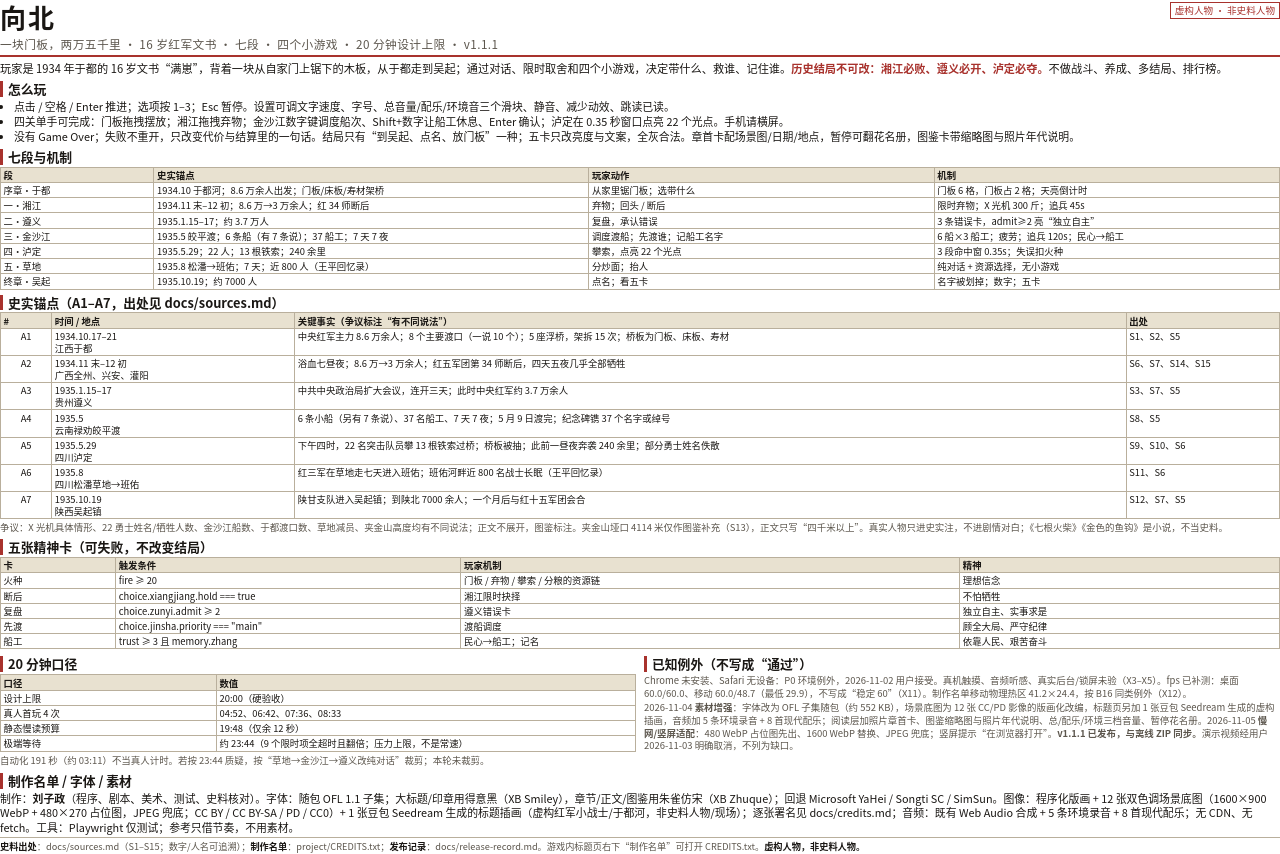
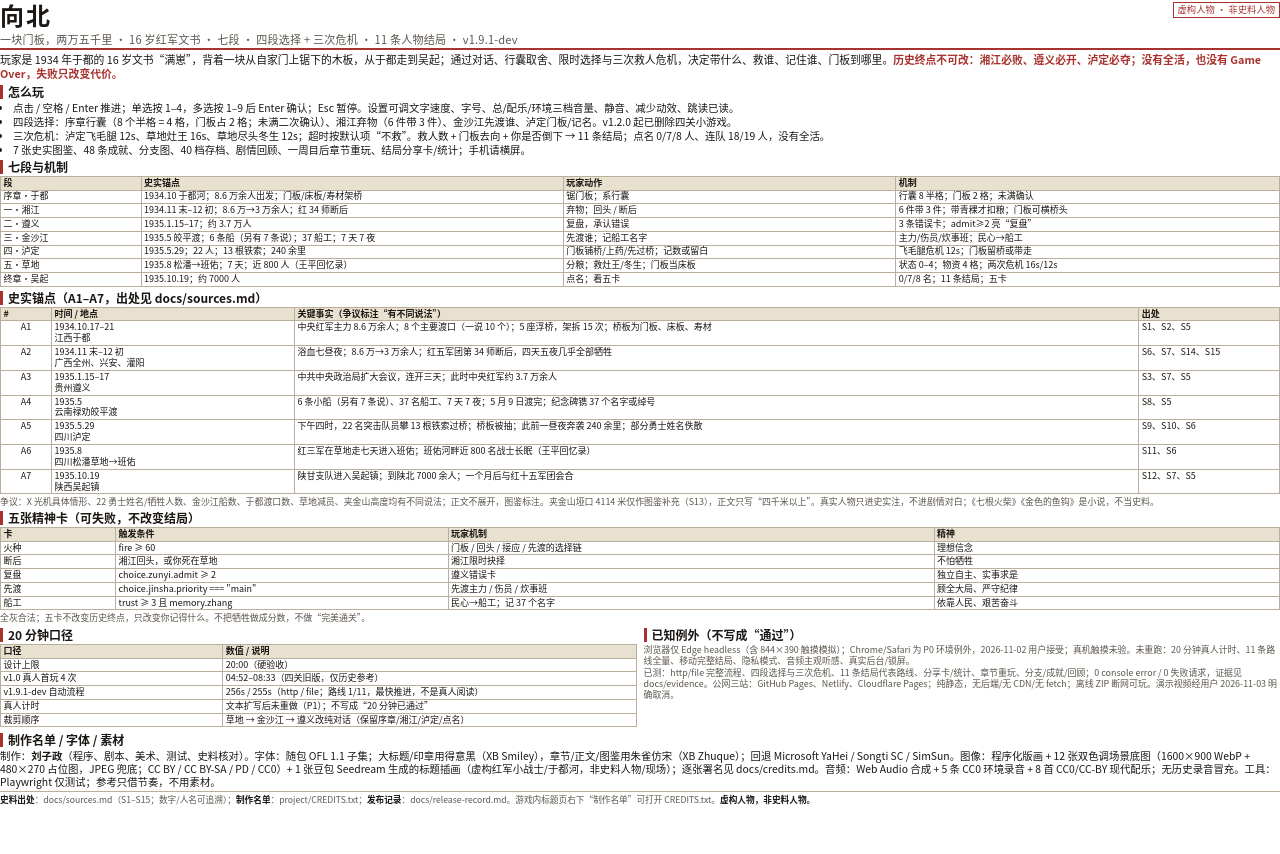
Before and after one commit to nanxiangzizui/xiangbei, a plain HTML site: page project/tools/design-note.html in a window 1280 px wide. After the commit the page ends 806 px from the top, so only its background shows below. Drawn offline with Linux system fonts and the light colour scheme.

Commit message:
fix: 同步制作名单版本并重写设计说明（v1.9.1-dev）

```diff
--- a/project/tools/design-note.html
+++ b/project/tools/design-note.html
@@ -2,34 +2,34 @@
 <html lang="zh-CN">
 <head>
 <meta charset="utf-8">
-<title>向北 · 一页设计说明</title>
+<title>向北 · 一页设计说明 v1.9.1-dev</title>
 <style>
-  @page { size: A4 portrait; margin: 9mm 10mm 8mm; }
+  @page { size: A4 portrait; margin: 8mm 9mm 7mm; }
   * { box-sizing: border-box; }
   html, body { margin: 0; padding: 0; }
   body {
     font-family: "Microsoft YaHei", "PingFang SC", "Noto Sans CJK SC", "SimSun", serif;
-    color: #1A1714; background: #fff; font-size: 8.15pt; line-height: 1.34;
+    color: #1A1714; background: #fff; font-size: 7.8pt; line-height: 1.28;
   }
-  .head { border-bottom: 2.2px solid #A8322D; padding-bottom: 3px; margin-bottom: 4px; }
-  h1 { margin: 0; font-size: 19.5pt; letter-spacing: 2px; font-weight: 700; }
-  .sub { margin: 1px 0 0; font-size: 8.8pt; color: #5C564D; letter-spacing: .4px; }
-  .tag { float: right; margin-top: 2px; border: 1px solid #A8322D; color: #A8322D; padding: 1px 4px; font-size: 7.2pt; }
-  .lede { margin: 3px 0 3px; font-size: 8.4pt; }
+  .head { border-bottom: 2.2px solid #A8322D; padding-bottom: 2.5px; margin-bottom: 3px; }
+  h1 { margin: 0; font-size: 18pt; letter-spacing: 2px; font-weight: 700; }
+  .sub { margin: 1px 0 0; font-size: 8.3pt; color: #5C564D; letter-spacing: .2px; }
+  .tag { float: right; margin-top: 2px; border: 1px solid #A8322D; color: #A8322D; padding: 1px 4px; font-size: 7pt; }
+  .lede { margin: 2.5px 0; font-size: 8.1pt; }
   .lede b { color: #A8322D; }
-  h2 { font-size: 9.6pt; margin: 5px 0 2px; padding-left: 5px; border-left: 3px solid #A8322D; line-height: 1.25; }
-  p { margin: 1.5px 0; }
-  ul { margin: 1px 0 1px 14px; padding: 0; }
-  li { margin: 0 0 .8px; }
-  table { width: 100%; border-collapse: collapse; margin: 1.5px 0 2px; font-size: 7.05pt; line-height: 1.28; }
-  th, td { border: .5px solid #B9AF9C; padding: 1.1px 2.6px; vertical-align: top; }
+  h2 { font-size: 9pt; margin: 4px 0 1.5px; padding-left: 5px; border-left: 3px solid #A8322D; line-height: 1.2; }
+  p { margin: 1px 0; }
+  ul { margin: 1px 0 1px 13px; padding: 0; }
+  li { margin: 0 0 .6px; }
+  table { width: 100%; border-collapse: collapse; margin: 1px 0 1.5px; font-size: 6.75pt; line-height: 1.22; }
+  th, td { border: .5px solid #B9AF9C; padding: .9px 2.4px; vertical-align: top; }
   th { background: #E8E1D0; font-weight: 700; text-align: left; }
   td.n { width: 4%; text-align: center; }
-  .two { display: flex; gap: 8px; }
+  .two { display: flex; gap: 7px; }
   .two > div { flex: 1; min-width: 0; }
-  .note { color: #5C564D; font-size: 7.1pt; }
+  .note { color: #5C564D; font-size: 6.7pt; line-height: 1.24; }
   .red { color: #A8322D; font-weight: 700; }
-  .foot { margin-top: 3px; padding-top: 2px; border-top: .6px solid #B9AF9C; font-size: 6.9pt; color: #5C564D; }
+  .foot { margin-top: 2.5px; padding-top: 2px; border-top: .6px solid #B9AF9C; font-size: 6.5pt; color: #5C564D; }
   .foot b { color: #1A1714; }
   .avoid { break-inside: avoid; page-break-inside: avoid; }
 </style>
@@ -38,33 +38,34 @@
   <div class="head">
     <span class="tag">虚构人物 · 非史料人物</span>
     <h1>向北</h1>
-    <p class="sub">一块门板，两万五千里 · 16 岁红军文书 · 七段 · 四个小游戏 · 20 分钟设计上限 · v1.1.1</p>
+    <p class="sub">一块门板，两万五千里 · 16 岁红军文书 · 七段 · 四段选择 + 三次危机 · 11 条人物结局 · v1.9.1-dev</p>
   </div>
 
-  <p class="lede">玩家是 1934 年于都的 16 岁文书“满崽”，背着一块从自家门上锯下的木板，从于都走到吴起；通过对话、限时取舍和四个小游戏，决定带什么、救谁、记住谁。<b>历史结局不可改：湘江必败、遵义必开、泸定必夺。</b>不做战斗、养成、多结局、排行榜。</p>
+  <p class="lede">玩家是 1934 年于都的 16 岁文书“满崽”，背着一块从自家门上锯下的木板，从于都走到吴起；通过对话、行囊取舍、限时选择与三次救人危机，决定带什么、救谁、记住谁、门板到哪里。<b>历史终点不可改：湘江必败、遵义必开、泸定必夺；没有全活，也没有 Game Over，失败只改变代价。</b></p>
 
   <h2>怎么玩</h2>
   <ul>
-    <li>点击 / 空格 / Enter 推进；选项按 1–3；Esc 暂停。设置可调文字速度、字号、总音量/配乐/环境音三个滑块、静音、减少动效、跳读已读。</li>
-    <li>四关单手可完成：门板拖拽摆放；湘江拖拽弃物；金沙江数字键调度船次、Shift+数字让船工休息、Enter 确认；泸定在 0.35 秒窗口点亮 22 个光点。手机请横屏。</li>
-    <li>没有 Game Over；失败不重开，只改变代价与结算里的一句话。结局只有“到吴起、点名、放门板”一种；五卡只改亮度与文案，全灰合法。章首卡配场景图/日期/地点，暂停可翻花名册，图鉴卡带缩略图与照片年代说明。</li>
+    <li>点击 / 空格 / Enter 推进；单选按 1–4，多选按 1–9 后 Enter 确认；Esc 暂停。设置可调文字速度、字号、总/配乐/环境三档音量、静音、减少动效、跳读已读。</li>
+    <li>四段选择：序章行囊（8 个半格 = 4 格，门板占 2 格；未满二次确认）、湘江弃物（6 件带 3 件）、金沙江先渡谁、泸定门板/记名。v1.2.0 起已删除四关小游戏。</li>
+    <li>三次危机：泸定飞毛腿 12s、草地灶王 16s、草地尽头冬生 12s；超时按默认项“不救”。救人数 + 门板去向 + 你是否倒下 → 11 条结局；点名 0/7/8 人、连队 18/19 人，没有全活。</li>
+    <li>7 张史实图鉴、48 条成就、分支图、40 档存档、剧情回顾、一周目后章节重玩、结局分享卡/统计；手机请横屏。</li>
   </ul>
 
   <h2>七段与机制</h2>
   <table>
-    <tr><th style="width:12%">段</th><th style="width:34%">史实锚点</th><th style="width:27%">玩家动作</th><th>机制</th></tr>
-    <tr><td>序章·于都</td><td>1934.10 于都河；8.6 万余人出发；门板/床板/寿材架桥</td><td>从家里锯门板；选带什么</td><td>门板 6 格，门板占 2 格；天亮倒计时</td></tr>
-    <tr><td>一·湘江</td><td>1934.11 末–12 初；8.6 万→3 万余人；红 34 师断后</td><td>弃物；回头 / 断后</td><td>限时弃物；X 光机 300 斤；追兵 45s</td></tr>
-    <tr><td>二·遵义</td><td>1935.1.15–17；约 3.7 万人</td><td>复盘，承认错误</td><td>3 条错误卡，admit≥2 亮“独立自主”</td></tr>
-    <tr><td>三·金沙江</td><td>1935.5 皎平渡；6 条船（有 7 条说）；37 船工；7 天 7 夜</td><td>调度渡船；先渡谁；记船工名字</td><td>6 船×3 船工；疲劳；追兵 120s；民心→船工</td></tr>
-    <tr><td>四·泸定</td><td>1935.5.29；22 人；13 根铁索；240 余里</td><td>攀索，点亮 22 个光点</td><td>3 段命中窗 0.35s；失误扣火种</td></tr>
-    <tr><td>五·草地</td><td>1935.8 松潘→班佑；7 天；近 800 人（王平回忆录）</td><td>分炒面；抬人</td><td>纯对话 + 资源选择，无小游戏</td></tr>
-    <tr><td>终章·吴起</td><td>1935.10.19；约 7000 人</td><td>点名；看五卡</td><td>名字被划掉；数字；五卡</td></tr>
+    <tr><th style="width:11%">段</th><th style="width:33%">史实锚点</th><th style="width:26%">玩家动作</th><th>机制</th></tr>
+    <tr><td>序章·于都</td><td>1934.10 于都河；8.6 万余人出发；门板/床板/寿材架桥</td><td>锯门板；系行囊</td><td>行囊 8 半格；门板 2 格；未满确认</td></tr>
+    <tr><td>一·湘江</td><td>1934.11 末–12 初；8.6 万→3 万余人；红 34 师断后</td><td>弃物；回头 / 断后</td><td>6 件带 3 件；带青稞才扣粮；门板可横桥头</td></tr>
+    <tr><td>二·遵义</td><td>1935.1.15–17；约 3.7 万人</td><td>复盘，承认错误</td><td>3 条错误卡；admit≥2 亮“复盘”</td></tr>
+    <tr><td>三·金沙江</td><td>1935.5 皎平渡；6 条船（另有 7 条说）；37 船工；7 天 7 夜</td><td>先渡谁；记船工名字</td><td>主力/伤员/炊事班；民心→船工</td></tr>
+    <tr><td>四·泸定</td><td>1935.5.29；22 人；13 根铁索；240 余里</td><td>门板铺桥/上药/先过桥；记数或留白</td><td>飞毛腿危机 12s；门板留桥或带走</td></tr>
+    <tr><td>五·草地</td><td>1935.8 松潘→班佑；7 天；近 800 人（王平回忆录）</td><td>分粮；救灶王/冬生；门板当床板</td><td>状态 0–4；物资 4 格；两次危机 16s/12s</td></tr>
+    <tr><td>终章·吴起</td><td>1935.10.19；约 7000 人</td><td>点名；看五卡</td><td>0/7/8 名；11 条结局；五卡</td></tr>
   </table>
 
   <h2>史实锚点（A1–A7，出处见 docs/sources.md）</h2>
   <table>
-    <tr><th style="width:4%">#</th><th style="width:19%">时间 / 地点</th><th>关键事实（争议标注“有不同说法”）</th><th style="width:12%">出处</th></tr>
+    <tr><th style="width:4%">#</th><th style="width:19%">时间 / 地点</th><th>关键事实（争议标注“有不同说法”）</th><th style="width:11%">出处</th></tr>
     <tr><td class="n">A1</td><td>1934.10.17–21<br>江西于都</td><td>中央红军主力 8.6 万余人；8 个主要渡口（一说 10 个）；5 座浮桥，架拆 15 次；桥板为门板、床板、寿材</td><td>S1、S2、S5</td></tr>
     <tr><td class="n">A2</td><td>1934.11 末–12 初<br>广西全州、兴安、灌阳</td><td>浴血七昼夜；8.6 万→3 万余人；红五军团第 34 师断后，四天五夜几乎全部牺牲</td><td>S6、S7、S14、S15</td></tr>
     <tr><td class="n">A3</td><td>1935.1.15–17<br>贵州遵义</td><td>中共中央政治局扩大会议，连开三天；此时中央红军约 3.7 万余人</td><td>S3、S7、S5</td></tr>
@@ -77,35 +78,36 @@
 
   <h2>五张精神卡（可失败，不改变结局）</h2>
   <table>
-    <tr><th style="width:9%">卡</th><th style="width:27%">触发条件</th><th style="width:39%">玩家机制</th><th>精神</th></tr>
-    <tr><td>火种</td><td>fire ≥ 20</td><td>门板 / 弃物 / 攀索 / 分粮的资源链</td><td>理想信念</td></tr>
-    <tr><td>断后</td><td>choice.xiangjiang.hold === true</td><td>湘江限时抉择</td><td>不怕牺牲</td></tr>
+    <tr><th style="width:9%">卡</th><th style="width:26%">触发条件</th><th style="width:38%">玩家机制</th><th>精神</th></tr>
+    <tr><td>火种</td><td>fire ≥ 60</td><td>门板 / 回头 / 接应 / 先渡的选择链</td><td>理想信念</td></tr>
+    <tr><td>断后</td><td>湘江回头，或你死在草地</td><td>湘江限时抉择</td><td>不怕牺牲</td></tr>
     <tr><td>复盘</td><td>choice.zunyi.admit ≥ 2</td><td>遵义错误卡</td><td>独立自主、实事求是</td></tr>
-    <tr><td>先渡</td><td>choice.jinsha.priority === "main"</td><td>渡船调度</td><td>顾全大局、严守纪律</td></tr>
-    <tr><td>船工</td><td>trust ≥ 3 且 memory.zhang</td><td>民心→船工；记名</td><td>依靠人民、艰苦奋斗</td></tr>
+    <tr><td>先渡</td><td>choice.jinsha.priority === "main"</td><td>先渡主力 / 伤员 / 炊事班</td><td>顾全大局、严守纪律</td></tr>
+    <tr><td>船工</td><td>trust ≥ 3 且 memory.zhang</td><td>民心→船工；记 37 个名字</td><td>依靠人民、艰苦奋斗</td></tr>
   </table>
+  <p class="note">全灰合法；五卡不改变历史终点，只改变你记得什么。不把牺牲做成分数，不做“完美通关”。</p>
 
   <div class="two avoid">
     <div>
       <h2>20 分钟口径</h2>
       <table>
-        <tr><th style="width:34%">口径</th><th>数值</th></tr>
+        <tr><th style="width:35%">口径</th><th>数值 / 说明</th></tr>
         <tr><td>设计上限</td><td>20:00（硬验收）</td></tr>
-        <tr><td>真人首玩 4 次</td><td>04:52、06:42、07:36、08:33</td></tr>
-        <tr><td>静态慢读预算</td><td>19:48（仅余 12 秒）</td></tr>
-        <tr><td>极端等待</td><td>约 23:44（9 个限时项全超时且翻倍；压力上限，不是常速）</td></tr>
+        <tr><td>v1.0 真人首玩 4 次</td><td>04:52–08:33（四关旧版，仅历史参考）</td></tr>
+        <tr><td>v1.9.1-dev 自动流程</td><td>256s / 255s（http / file；路线 1/11，最快推进，不是真人阅读）</td></tr>
+        <tr><td>真人计时</td><td>文本扩写后未重做（P1）；不写成“20 分钟已通过”</td></tr>
+        <tr><td>裁剪顺序</td><td>草地 → 金沙江 → 遵义改纯对话（保留序章/湘江/泸定/点名）</td></tr>
       </table>
-      <p class="note">自动化 191 秒（约 03:11）不当真人计时。若按 23:44 质疑，按“草地→金沙江→遵义改纯对话”裁剪；本轮未裁剪。</p>
     </div>
     <div>
       <h2>已知例外（不写成“通过”）</h2>
-      <p class="note">Chrome 未安装、Safari 无设备：P0 环境例外，2026-11-02 用户接受。真机触摸、音频听感、真实后台/锁屏未验（X3–X5）。fps 已补测：桌面 60.0/60.0、移动 60.0/48.7（最低 29.9），不写成“稳定 60”（X11）。制作名单移动物理热区 41.2×24.4，按 B16 同类例外（X12）。</p>
-      <p class="note">2026-11-04 <b>素材增强</b>：字体改为 OFL 子集随包（约 552 KB），场景底图为 12 张 CC/PD 影像的版画化改编，标题页另加 1 张豆包 Seedream 生成的虚构插画，音频加 5 条环境录音 + 8 首现代配乐；阅读层加照片章首卡、图鉴缩略图与照片年代说明、总/配乐/环境三档音量、暂停花名册。2026-11-05 <b>慢网/竖屏适配</b>：480 WebP 占位图先出、1600 WebP 替换、JPEG 兜底；竖屏提示“在浏览器打开”。<b>v1.1.1 已发布，与离线 ZIP 同步。</b>演示视频经用户 2026-11-03 明确取消，不列为缺口。</p>
+      <p class="note">浏览器仅 Edge headless（含 844×390 触摸模拟）；Chrome/Safari 为 P0 环境例外，2026-11-02 用户接受；真机触摸未验。未重跑：20 分钟真人计时、11 条路线全量、移动完整结局、隐私模式、音频主观听感、真实后台/锁屏。</p>
+      <p class="note">已测：http/file 完整流程、四段选择与三次危机、11 条结局代表路线、分享卡/统计、章节重玩、分支/成就/回顾；0 console error / 0 失败请求，证据见 docs/evidence。公网三站：GitHub Pages、Netlify、Cloudflare Pages；纯静态，无后端/无 CDN/无 fetch；离线 ZIP 断网可玩。演示视频经用户 2026-11-03 明确取消。</p>
     </div>
   </div>
 
   <h2>制作名单 / 字体 / 素材</h2>
-  <p>制作：<b>刘子政</b>（程序、剧本、美术、测试、史料核对）。字体：随包 OFL 1.1 子集；大标题/印章用得意黑（XB Smiley），章节/正文/图鉴用朱雀仿宋（XB Zhuque）；回退 Microsoft YaHei / Songti SC / SimSun。图像：程序化版画 + 12 张双色调场景底图（1600×900 WebP + 480×270 占位图，JPEG 兜底；CC BY / CC BY-SA / PD / CC0）+ 1 张豆包 Seedream 生成的标题插画（虚构红军小战士/于都河，非史料人物/现场）；逐张署名见 docs/credits.md；音频：既有 Web Audio 合成 + 5 条环境录音 + 8 首现代配乐；无 CDN、无 fetch。工具：Playwright 仅测试；参考只借节奏，不用素材。</p>
+  <p>制作：<b>刘子政</b>（程序、剧本、美术、测试、史料核对）。字体：随包 OFL 1.1 子集；大标题/印章用得意黑（XB Smiley），章节/正文/图鉴用朱雀仿宋（XB Zhuque）；回退 Microsoft YaHei / Songti SC / SimSun。图像：程序化版画 + 12 张双色调场景底图（1600×900 WebP + 480×270 占位图，JPEG 兜底；CC BY / CC BY-SA / PD / CC0）+ 1 张豆包 Seedream 生成的标题插画（虚构红军小战士/于都河，非史料人物/现场）；逐张署名见 docs/credits.md。音频：Web Audio 合成 + 5 条 CC0 环境录音 + 8 首 CC0/CC-BY 现代配乐；无历史录音冒充。工具：Playwright 仅测试；参考只借节奏，不用素材。</p>
   <p class="foot"><b>史料出处</b>：docs/sources.md（S1–S15；数字/人名可追溯）；<b>制作名单</b>：project/CREDITS.txt；<b>发布记录</b>：docs/release-record.md。游戏内标题页右下“制作名单”可打开 CREDITS.txt。<b>虚构人物，非史料人物。</b></p>
 </body>
 </html>
```
Also changed, not shown: project/tools/check-build.js (+8 -1 lines), project/CREDITS.txt, 5 other files.
